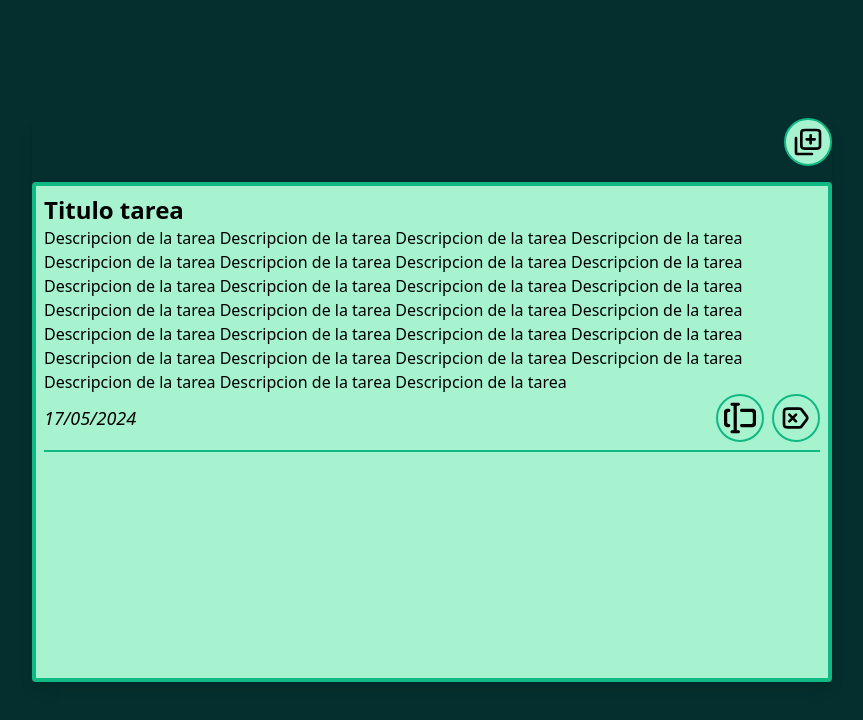
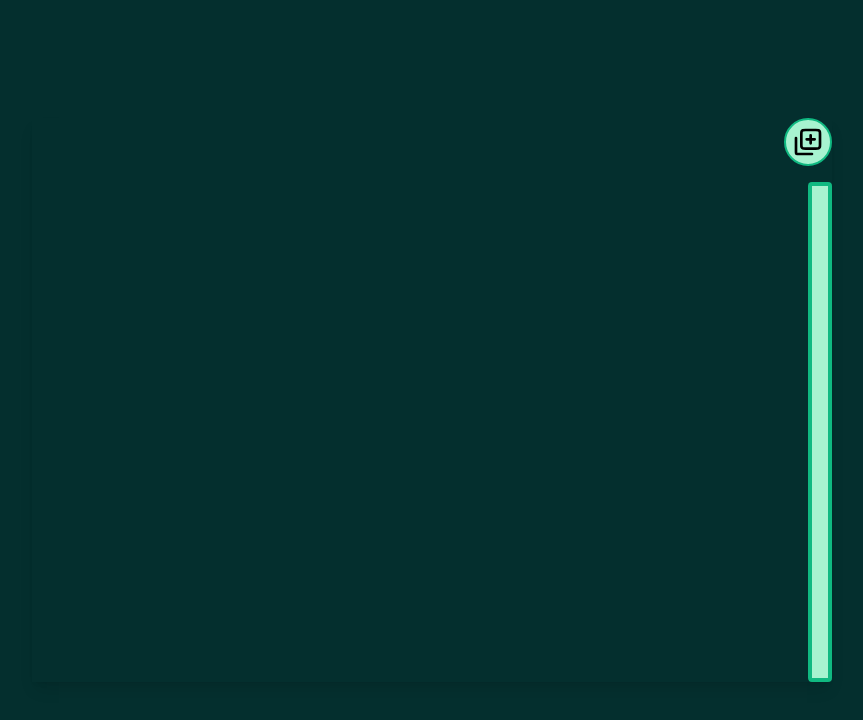
Before and after one commit to 2345david/taskList, a Nuxt app: page / in a window 1280 px wide. Shown: the top 720 px of the page, without its empty margins (208-1071 px from the left). Built offline with nearby package versions, Linux system fonts and the light colour scheme.

Commit message:
working on

```diff
--- a/components/task.vue
+++ b/components/task.vue
@@ -1,23 +1,19 @@
 <template>
   <div class="border-b-2 border-emerald-500 ">
     <div class="text-2xl font-bold">
-      <h1> Titulo tarea</h1>
+
     </div>
+    <div>
 
-    <div>
-      Descripcion de la tarea Descripcion de la tarea Descripcion de la tarea Descripcion de la tarea Descripcion de la
-      tarea Descripcion de la tarea Descripcion de la tarea Descripcion de la tarea Descripcion de la tarea Descripcion
-      de la tarea Descripcion de la tarea Descripcion de la tarea Descripcion de la tarea Descripcion de la tarea
-      Descripcion de la tarea Descripcion de la tarea Descripcion de la tarea Descripcion de la tarea Descripcion de la
-      tarea Descripcion de la tarea Descripcion de la tarea Descripcion de la tarea Descripcion de la tarea Descripcion
-      de la tarea Descripcion de la tarea Descripcion de la tarea Descripcion de la tarea
     </div>
     <div class="flex flex-row items-center justify-between gap-2  pb-2">
-      <div class="text-lg italic " >17/05/2024 </div>
+      <div class="text-lg italic ">
+
+      </div>
       <div class="flex flex-row gap-2">
         <NuxtLink to="editTask">
           <buttons
-            button-img="edit.svg"
+              button-img="edit.svg"
           />
         </NuxtLink>
         <buttons
@@ -32,8 +28,14 @@
 
 <script>
 import {defineComponent} from 'vue'
+import {tasks} from "nitropack/runtime/virtual/tasks";
 
 export default defineComponent({
-  name: "task"
+  name: "task",
+  computed: {
+    tasks() {
+      return tasks
+    }
+  }
 })
 </script>
--- a/composables/addArrayContent.js
+++ b/composables/addArrayContent.js
@@ -1,4 +1,5 @@
-function createTask(title, date, description) {
+const tasks = []
+const createTask = (title, date, description) => {
     let id = Math.floor(Math.random() * 100000000);
     let task = {
         title: title,
@@ -6,10 +7,7 @@ function createTask(title, date, description) {
         description: description,
         id: id
     }
-    this.tasks.push(task)
-    console.log(this.tasks)
-
-
+    tasks.push(task)
+    console.log(tasks)
 }
-
 export default createTask;
--- a/pages/addTask.vue
+++ b/pages/addTask.vue
@@ -39,7 +39,6 @@ import createTask from '../composables/addArrayContent.js'
 export default {
   name: 'addTask',
   data: () => ({
-    tasks: [],
     title: "",
     description: "",
     date: "",
--- a/pages/index.vue
+++ b/pages/index.vue
@@ -7,8 +7,19 @@
         />
       </NuxtLink>
       <div
-          class="flex flex-col p-2 gap-2 bg-emerald-200 border-4 border-emerald-500 rounded overflow-y-scroll scrollbar max-h-[500px] min-h-[500px]">
-        <task/>
+          class="flex flex-col p-2 gap-2 bg-emerald-200 border-4 border-emerald-500 rounded overflow-y-scroll scrollbar  max-h-[500px] min-h-[500px]">
+
+
+        <task
+            v-for="task in tasks"
+            :key="task.id"
+            :title="task.title"
+            :date="task.date"
+            :description="task.description"
+            :id="task.id"
+
+
+        />
       </div>
     </div>
   </div>
@@ -16,12 +27,19 @@
 
 <script>
 import {defineComponent} from 'vue'
-import firstTry from '../composables/learningComposables.js'
+import createTask from '../composables/addArrayContent.js'
 
 export default defineComponent({
   name: "index",
+  data: () => ({
+    tasks: [],
+    title: "",
+    description: "",
+    date: "",
+  }),
   methods: {
-    firstTry,
+    createTask
+
   },
 
 })
```
Also changed, not shown: components/inputs.vue (+5 -5 lines).
